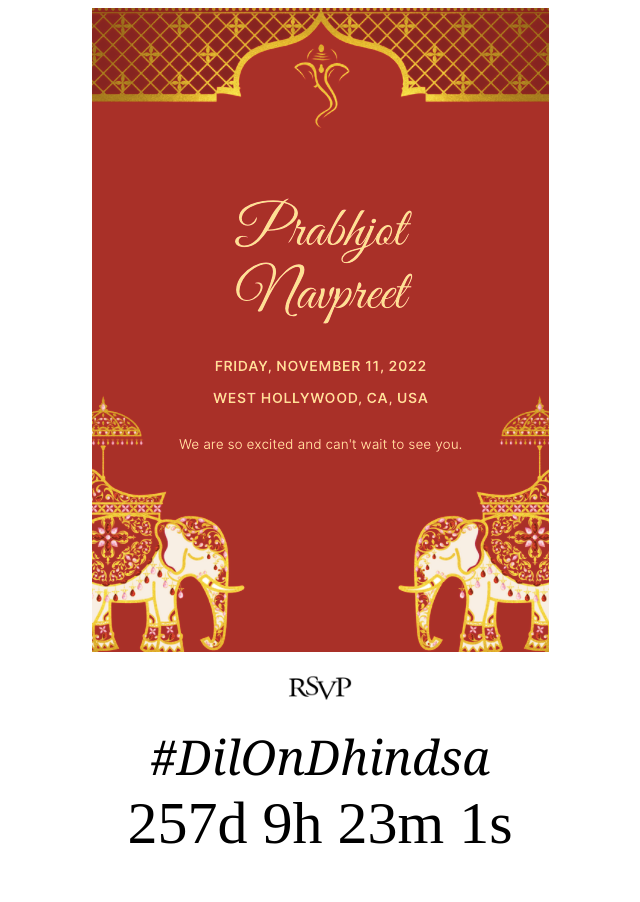
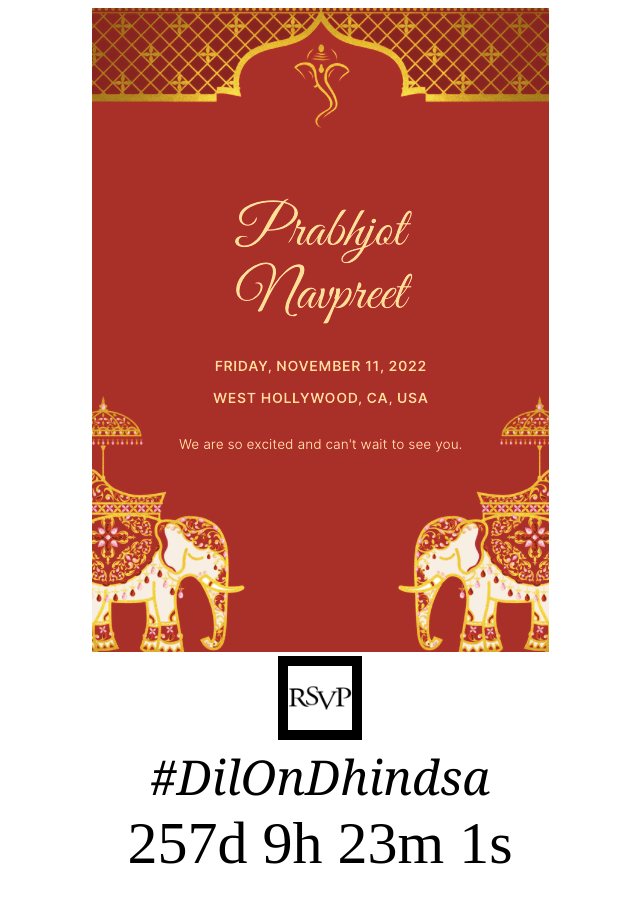
Before and after one commit to dilondhindsa/dilondhindsa.github.io, a plain HTML site: page index.html in a window 1280 px wide. Shown: the whole page, without its empty margins (320-960 px from the left). Drawn offline with Linux system fonts and the light colour scheme.

Commit message:
Update index.html

```diff
--- a/index.html
+++ b/index.html
@@ -15,7 +15,7 @@ p {
 <body>
 
 <center> <img src="imgs/invitation.png"/> </center>
-<center> <a href="https://docs.google.com/forms/d/e/1FAIpQLScNnzdNWvfBVTcdEs0mE7Nyoc1dZJf-l-pU3Rqj1Cg0kC3-gQ/viewform?usp=sf_link" target="_blank"> <img src="imgs/rsvp.png" width="64" height="64" hspace="10"> </a>
+<center> <a href="https://docs.google.com/forms/d/e/1FAIpQLScNnzdNWvfBVTcdEs0mE7Nyoc1dZJf-l-pU3Rqj1Cg0kC3-gQ/viewform?usp=sf_link" target="_blank"> <img style="border:10px solid black;" src="imgs/rsvp.png" width="64" height="64" hspace="10"> </a>
 <center> <font size="7" color="black" style="font-family:georgia,garamond,serif;font-style:italic;"> #DilOnDhindsa </font> </center>
 <p id="demo"></p>
 
```
